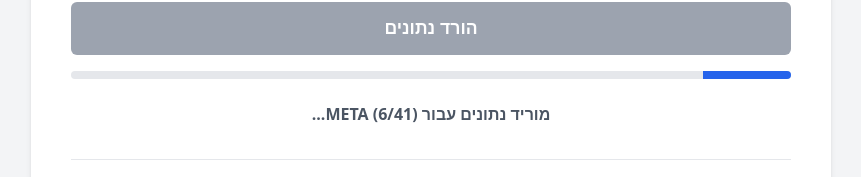
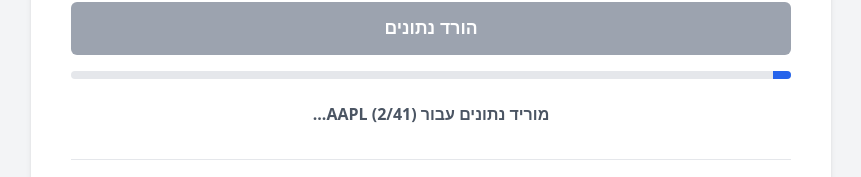
Before and after one commit to Asscobara/GetFromYahooFinnance, a plain HTML site: page index.html in a window 1280 px wide. Both pictures are taken after a click on the button "הורד נתונים". Shown: the part 533-710 px from the top of the page, without its empty margins (209-1070 px from the left). Drawn offline with nearby package versions, Linux system fonts and the light colour scheme; no server answers.

Commit message:
Update index.html4

```diff
--- a/index.html
+++ b/index.html
@@ -220,7 +220,7 @@
                     }
 
                     // השהייה קטנה בין בקשה לבקשה כדי לא להציף את השרת
-                    await new Promise(r => setTimeout(r, 500));
+                    await new Promise(r => setTimeout(r, 2000));
                 }
 
                 progressBar.style.width = '100%';
```
